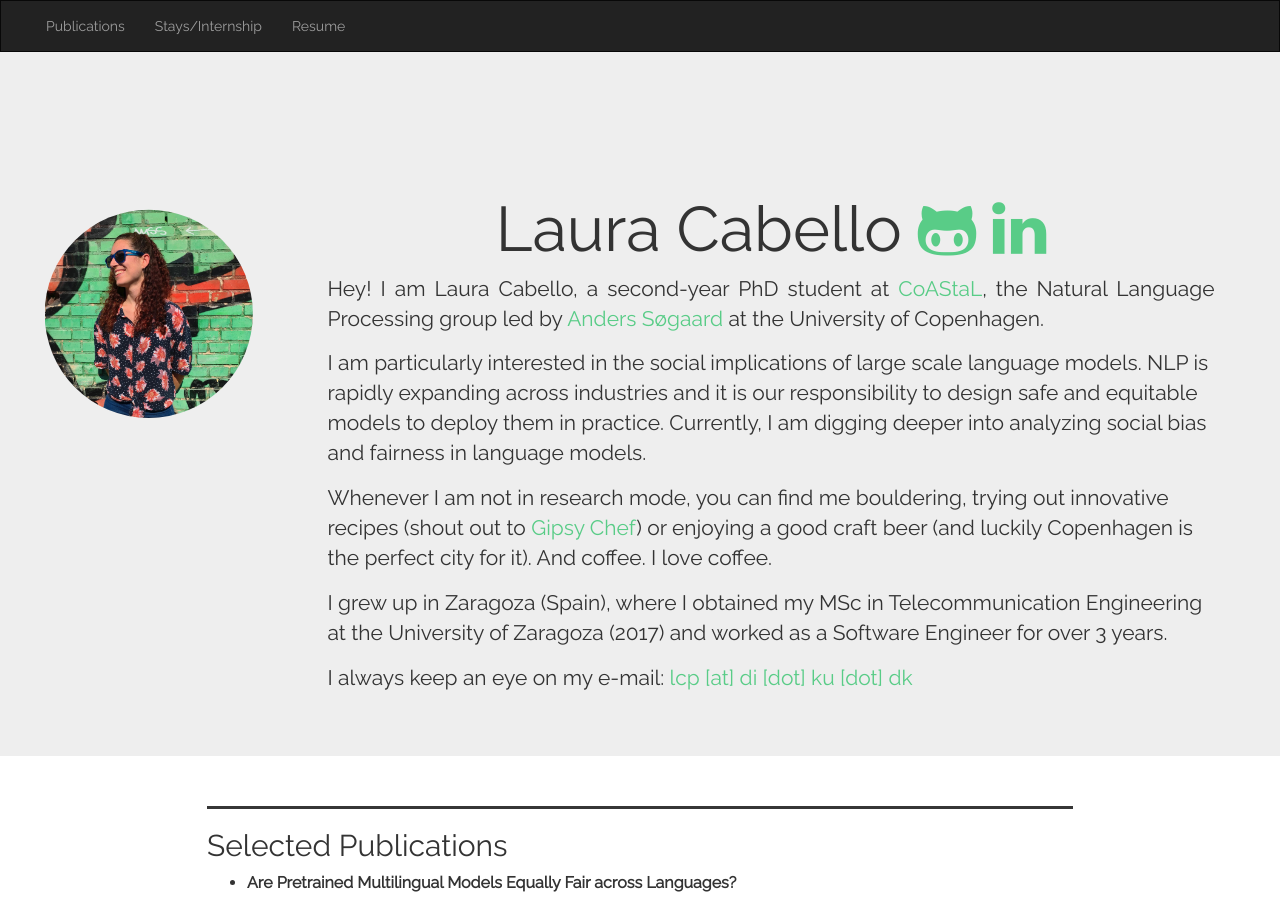
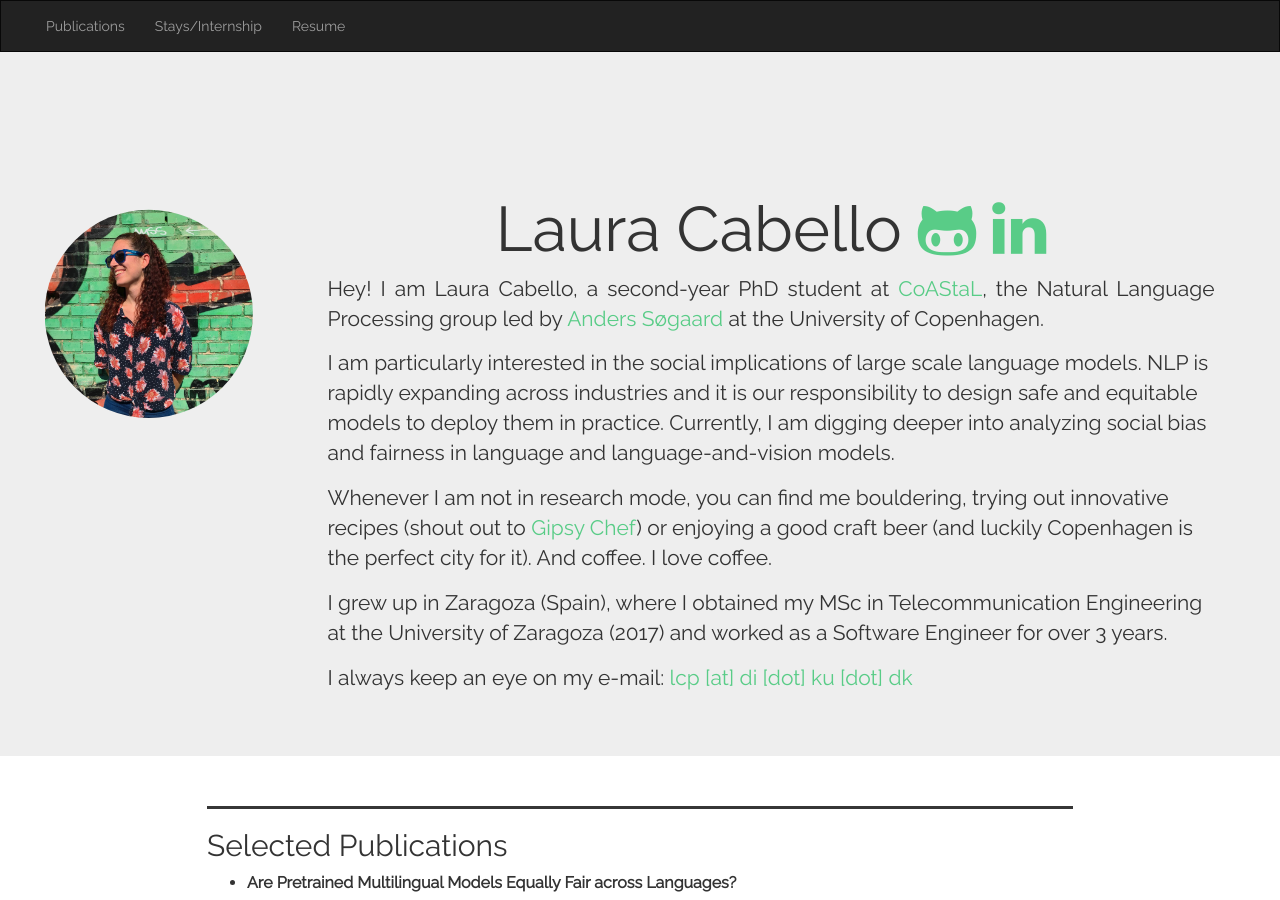
Before and after one commit to lautel/lautel.github.io, a Jekyll site: the page built from index.html, in a window 1280 px wide and 900 px high. Built offline with Jekyll 4.4.1, drawn with Linux system fonts in a browser that asks for light colours; nearby versions of some CDN libraries; a style sheet for code colours, icons or effects is not loaded.

Commit message:
Update index.html

```diff
--- a/index.html
+++ b/index.html
@@ -38,7 +38,7 @@
             <a href="https://www.linkedin.com/in/laura-cabello-piqueras-167352104" target="_blank"><i class="fa fa-linkedin"></i></a>
         </h1>
           <p class="lead" align="justify">Hey! I am Laura Cabello, a second-year PhD student at <a href="https://coastalcph.github.io/">CoAStaL</a>, the Natural Language Processing group led by <a href="https://anderssoegaard.github.io/">Anders Søgaard</a> at the University of Copenhagen.</p>
-          <p align="left">I am particularly interested in the social implications of large scale language models. NLP is rapidly expanding across industries and it is our responsibility to design safe and equitable models to deploy them in practice. Currently, I am digging deeper into analyzing social bias and fairness in language models.</p>
+          <p align="left">I am particularly interested in the social implications of large scale language models. NLP is rapidly expanding across industries and it is our responsibility to design safe and equitable models to deploy them in practice. Currently, I am digging deeper into analyzing social bias and fairness in language and language-and-vision models.</p>
           <p align="left">Whenever I am not in research mode, you can find me bouldering, trying out innovative recipes (shout out to <a href="https://gipsychef.es/category/bestial/">Gipsy Chef</a>) or enjoying a good craft beer (and luckily Copenhagen is the perfect city for it). And coffee. I love coffee.</p>
           <p align="left">I grew up in Zaragoza (Spain), where I obtained my MSc in Telecommunication Engineering at the University of Zaragoza (2017) and worked as a Software Engineer for over 3 years.</p>
           <p align="left">I always keep an eye on my e-mail: <a style="color:#59cc87;">lcp [at] di [dot] ku [dot] dk</a></p>
```
